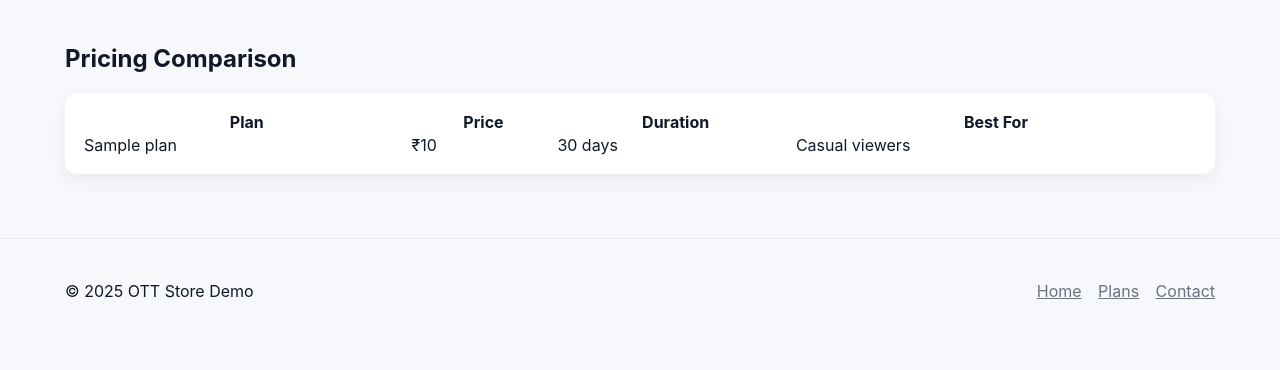
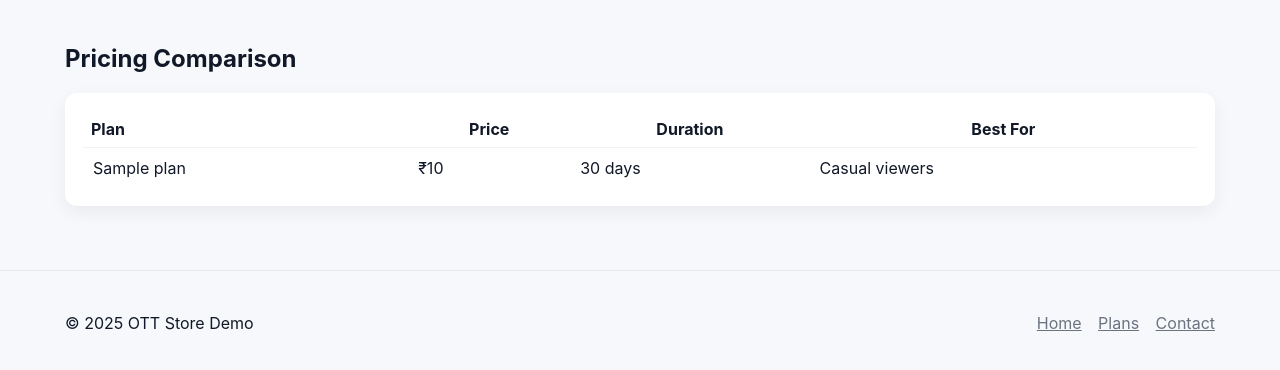
Before and after one commit to kafeelk528-ship-it/ott7, a Flask app: template templates/comparison.html in a window 1280 px wide. Shown: the part 121-491 px from the top of the page. Run offline with Flask 3, Linux system fonts and the light colour scheme; the template is opened without the code that fills it: most values are stand-ins (such as "Sample title", 1, 10 or a date in 2020).

Commit message:
Update comparison.html

```diff
--- a/templates/comparison.html
+++ b/templates/comparison.html
@@ -3,13 +3,13 @@
 {% block content %}
 <h2 class="page-title">Pricing Comparison</h2>
 <div class="card">
-  <table style="width:100%; color:var(--text); border-collapse:collapse">
+  <table style="width:100%; border-collapse:collapse; color:inherit">
     <thead>
-      <tr><th>Plan</th><th>Price</th><th>Duration</th><th>Best For</th></tr>
+      <tr><th style="text-align:left; padding:8px">Plan</th><th style="padding:8px">Price</th><th style="padding:8px">Duration</th><th style="padding:8px">Best For</th></tr>
     </thead>
     <tbody>
       {% for p in plans %}
-      <tr style="border-top:1px solid rgba(255,255,255,0.03)"><td>{{ p.name }}</td><td>₹{{ p.price }}</td><td>30 days</td><td>Casual viewers</td></tr>
+      <tr style="border-top:1px solid rgba(0,0,0,0.05)"><td style="padding:10px">{{ p.name }}</td><td style="padding:10px">₹{{ p.price }}</td><td style="padding:10px">30 days</td><td style="padding:10px">Casual viewers</td></tr>
       {% endfor %}
     </tbody>
   </table>
```
